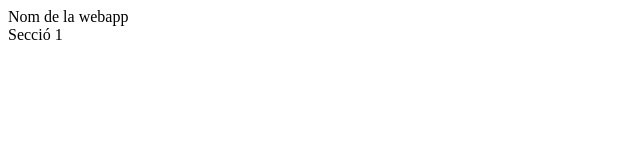
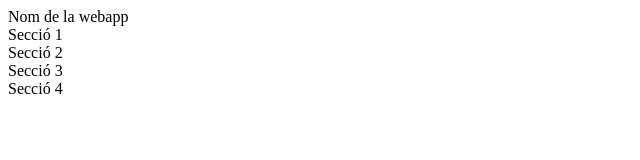
Before and after one commit to JaumeINSRoquetes/webapp2324, a plain HTML site: page index.html in a window 1280 px wide. Shown: the whole page, without its empty margins (0-640 px from the left). Drawn offline with Linux system fonts and the light colour scheme.

Commit message:
Update index.html

```diff
--- a/index.html
+++ b/index.html
@@ -15,6 +15,15 @@
         <div id="seccio_1">    <!-- espai central per mostrar contingut -->
             Secció 1
         </div>
+        <div id="seccio_2">    <!-- espai central per mostrar contingut -->
+            Secció 2
+        </div>
+        <div id="seccio_3">    <!-- espai central per mostrar contingut -->
+            Secció 3
+        </div>
+        <div id="seccio_4">    <!-- espai central per mostrar contingut -->
+            Secció 4
+        </div>
         <div id="menu">    <!-- franja inferior per al menú de navegació -->
         </div>
     </body>
```
Lines whose indentation alone changed are shown as unchanged.
